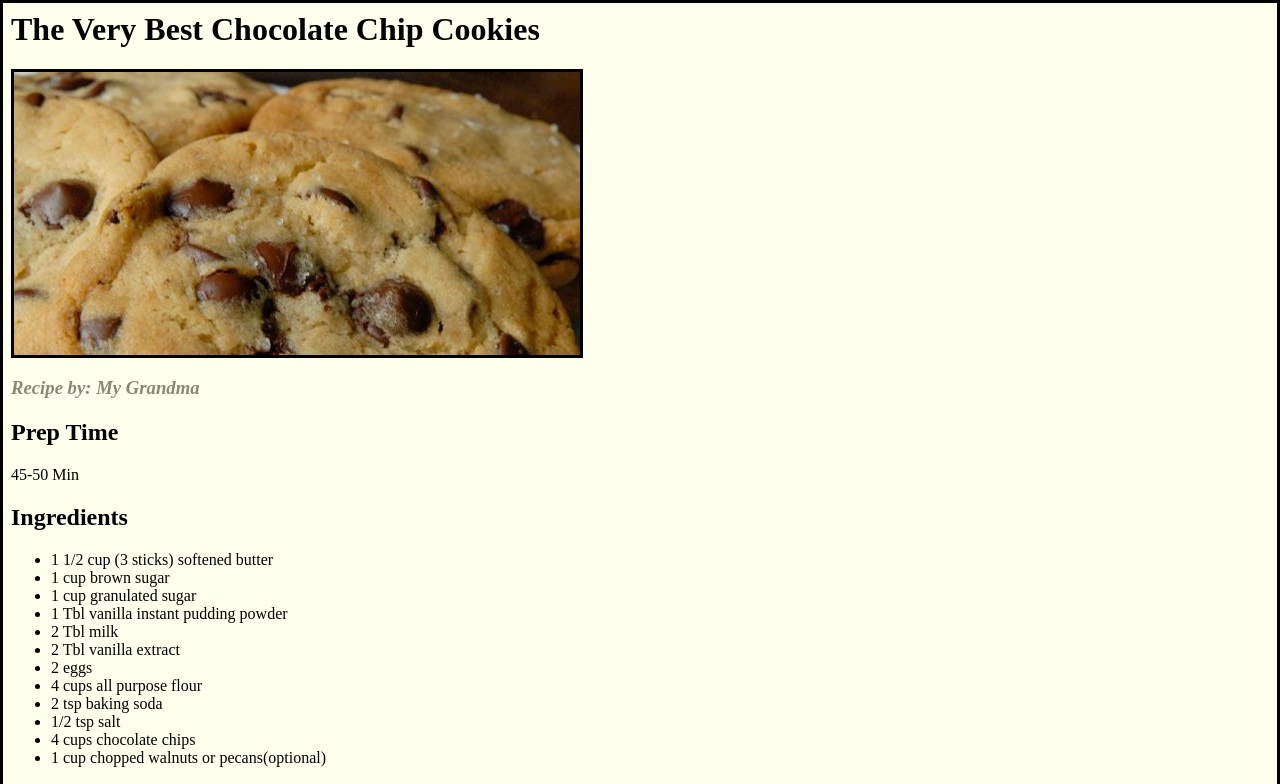
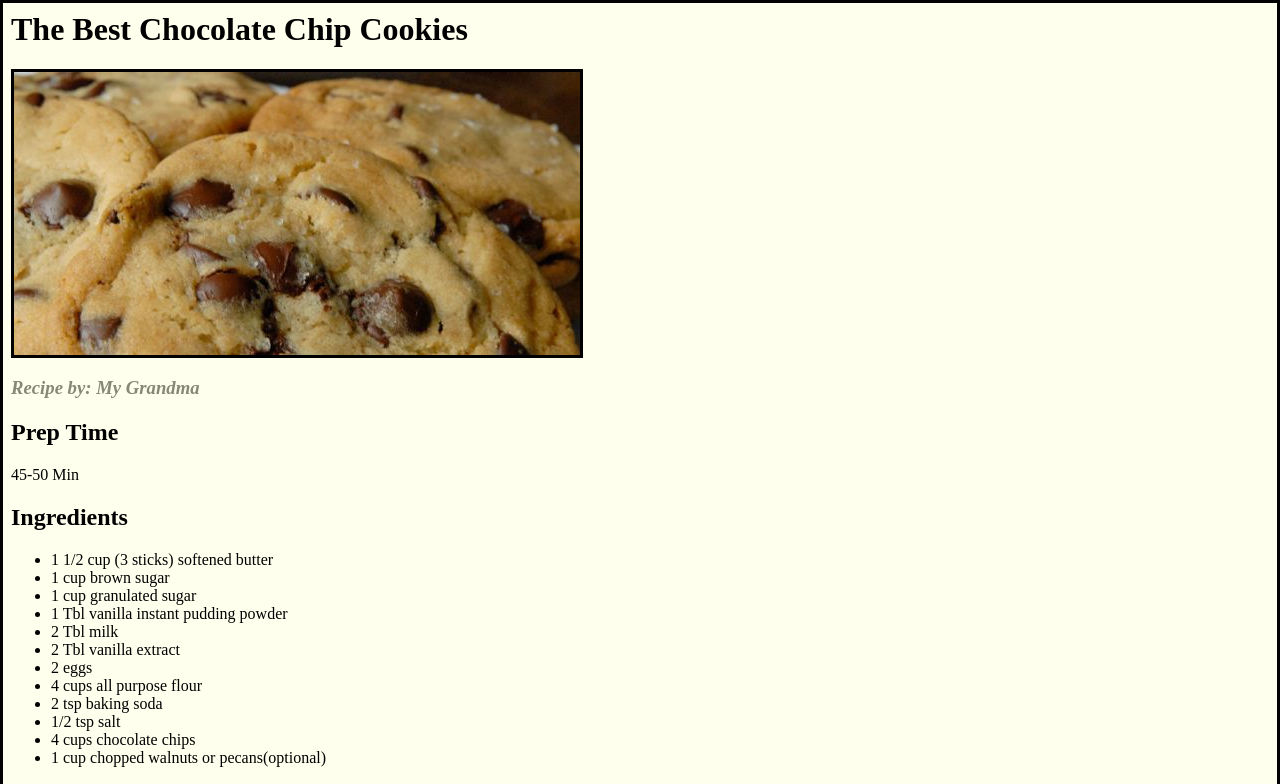
Before and after one commit to milokaminsky/cookie_recipe, a plain HTML site: page index.html in a window 1280 px wide. Shown: the top 784 px of the page. Drawn offline with Linux system fonts and the light colour scheme.

Commit message:
changed title and top header

```diff
--- a/index.html
+++ b/index.html
@@ -21,11 +21,11 @@ The Cookie Recipe
 -->
 <html>
 	<head>
-		<title>THE Very Best Chocolate Chip Cookies</title>
+		<title>The Best Chocolate Chip Cookies</title>
 		<link rel="stylesheet" type="text/css" href="css/styles.css" />
 	</head>
 	<body>
-		<h1>The Very Best Chocolate Chip Cookies</h1>
+		<h1>The Best Chocolate Chip Cookies</h1>
 		<img src="cookies.jpg" />
 			<h3>Recipe by: My Grandma</h3>
 		<h2>Prep Time</h2>
```
